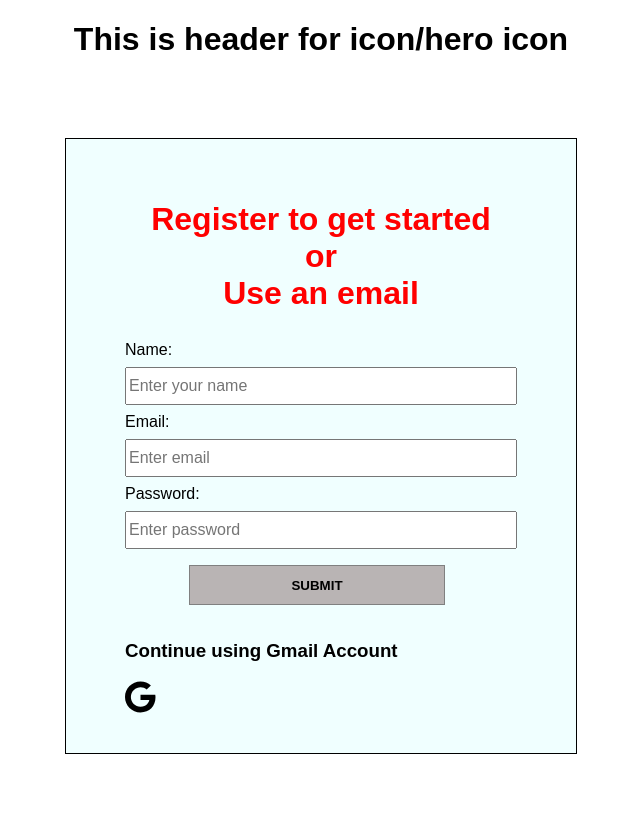
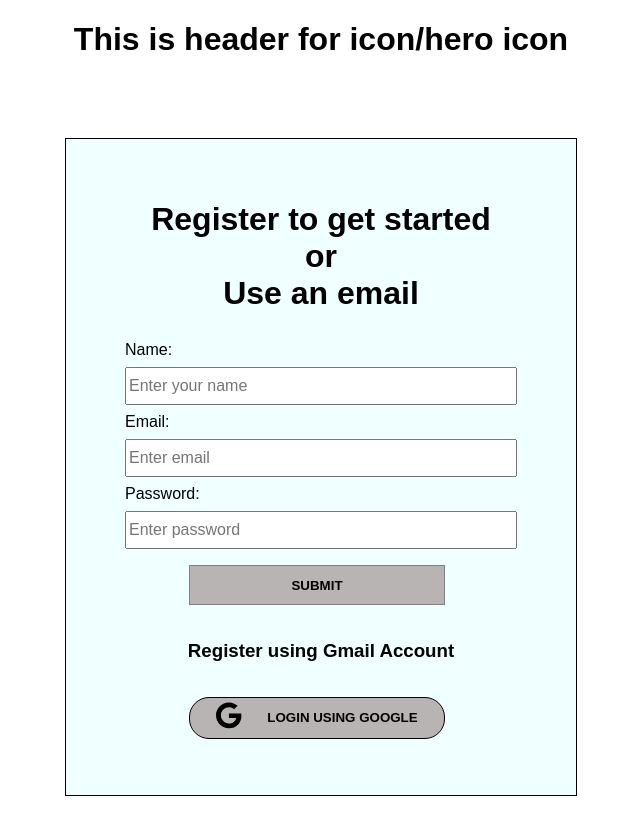
Before and after one commit to Bee-Gin-er16/Optimized-St.-Pet-ER, a React (Create React App) app in the folder frontend/: page / in a window 1280 px wide. Shown: the top 834 px of the page, without its empty margins (319-959 px from the left). Built offline with nearby package versions, Linux system fonts and the light colour scheme; the HTML template or start-up script is replaced by a standard one.

Commit message:
Rethink about making them individual components
Putting them all in one list is asking for trouble. Might think about putting them in individual files in individual folders

```diff
--- a/frontend/src/components/component_list.jsx
+++ b/frontend/src/components/component_list.jsx
@@ -93,11 +93,14 @@ const Register = () => {
       <input type="text" placeholder="Enter password "
       onChange={(e) => setPass(e.target.value)}/>
       <button onClick={none} >Submit</button>
+      <h3>Register using Gmail Account</h3>
 
-      <div className="icon-wrapper">
-        <h3>Continue using Gmail Account</h3>
-        <FontAwesomeIcon icon={faGoogle} size="2xl"/>
-      </div>
+      <button className="placement">
+        <div className="icon-wrapper">
+          <FontAwesomeIcon icon={faGoogle} size="2xl"/>
+          <label htmlFor="login_google">Login using Google</label>
+        </div>
+      </button>
 
     </form>
     </>
--- a/frontend/src/styles/login.css
+++ b/frontend/src/styles/login.css
@@ -8,12 +8,7 @@
     font-family: var(--default-font);
 }
 
-header, a{
-    text-align: center;
-}
-
-form h1{
-    color: red;
+form h1, h3, header, a{
     text-align: center;
 }
 
@@ -40,7 +35,7 @@ input {
 }
 
 input[type="submit"] , button{
-    margin: 4dvh 5dvw 0 5dvw;
+    margin: 5dvh 5dvw 0 5dvw;
     height: 5dvh;
     font-weight: bold;
     text-transform: uppercase;
@@ -56,3 +51,25 @@ button {
 a {
     margin-top: 1dvh;
 }
+
+.icon-wrapper {
+    display: flex;
+    justify-content: center;
+    /* border: 1px solid black; */
+    border-radius: 20px;
+    width: 20dvw;
+}
+
+.icon-wrapper label {
+    display: inline;
+    padding-left: 2dvw;
+}
+
+button.placement{
+    display: grid;
+    place-content: center;
+    padding: 20px;
+    background-color: rgb(185, 180, 180);
+    border: 1px solid black;
+    border-radius: 20px;
+}
```
